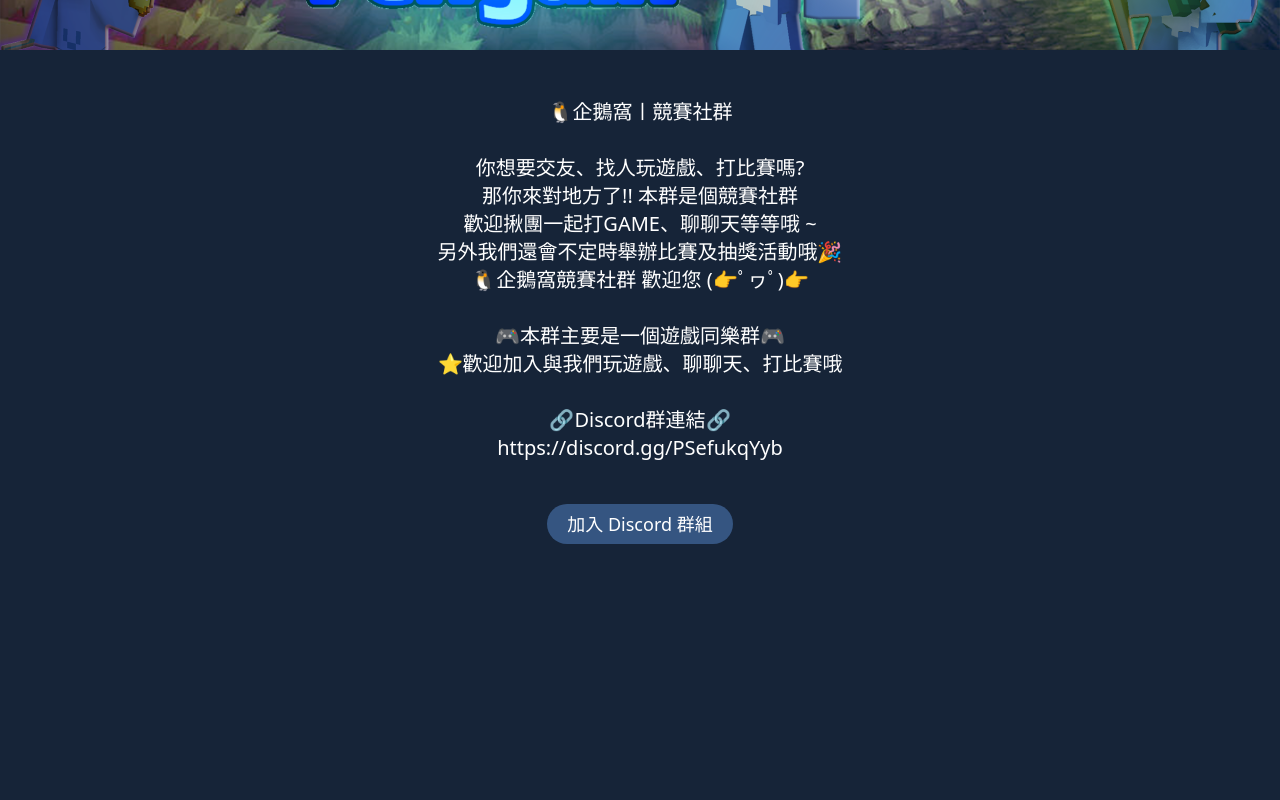
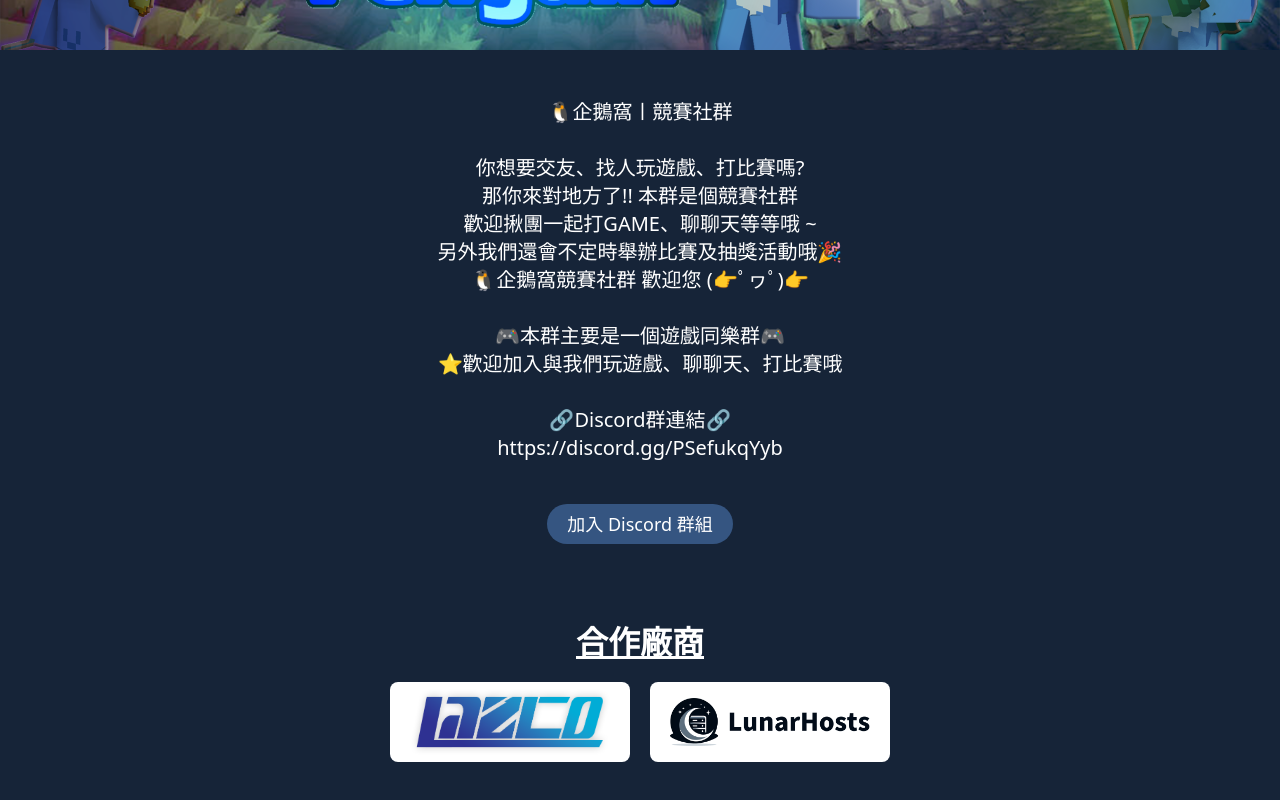
Before and after one commit to HACO8888/Penguin-Nest-Website, a Next.js app: page / in a window 1280 px wide. Shown: the part 222-1022 px from the top of the page. Before the commit the page ends 800 px from the top, so only its background shows below. Built offline with nearby package versions, Linux system fonts and the light colour scheme.

Commit message:
feat: cooperation

```diff
--- a/src/app/page.tsx
+++ b/src/app/page.tsx
@@ -37,6 +37,17 @@
       <div className="text-center justify-center align-middle mt-[2rem] mx-[1rem] mb-[2rem] md:text-lg">
         <Link className="py-2 px-5 bg-[#355581] rounded-full" href={"https://discord.gg/PSefukqYyb"} target="_blenk">加入 Discord 群組</Link>
       </div>
+      <div className="w-full text-center mt-[5rem] flex flex-col mb-[5rem]">
+        <h1 className="text-[2rem] font-extrabold underline">合作廠商</h1>
+        <div className="flex gap-5 mx-auto max-sm:flex-col mt-[1rem]">
+          <div className="w-[15rem] h-[5rem] bg-white rounded-lg flex px-5">
+            <img src="/images/lazco-logo.png" className="my-auto" alt="lazco" />
+          </div>
+          <div className="w-[15rem] h-[5rem] bg-white rounded-lg flex px-5">
+            <img src="/images/lunarhosts-logo.png" className="my-auto" alt="lunarhosts" />
+          </div>
+        </div>
+      </div>
     </div>
   );
 }
```
Also changed, not shown: public/images/lazco-logo.png (added), public/images/lunarhosts-logo.png (added).
